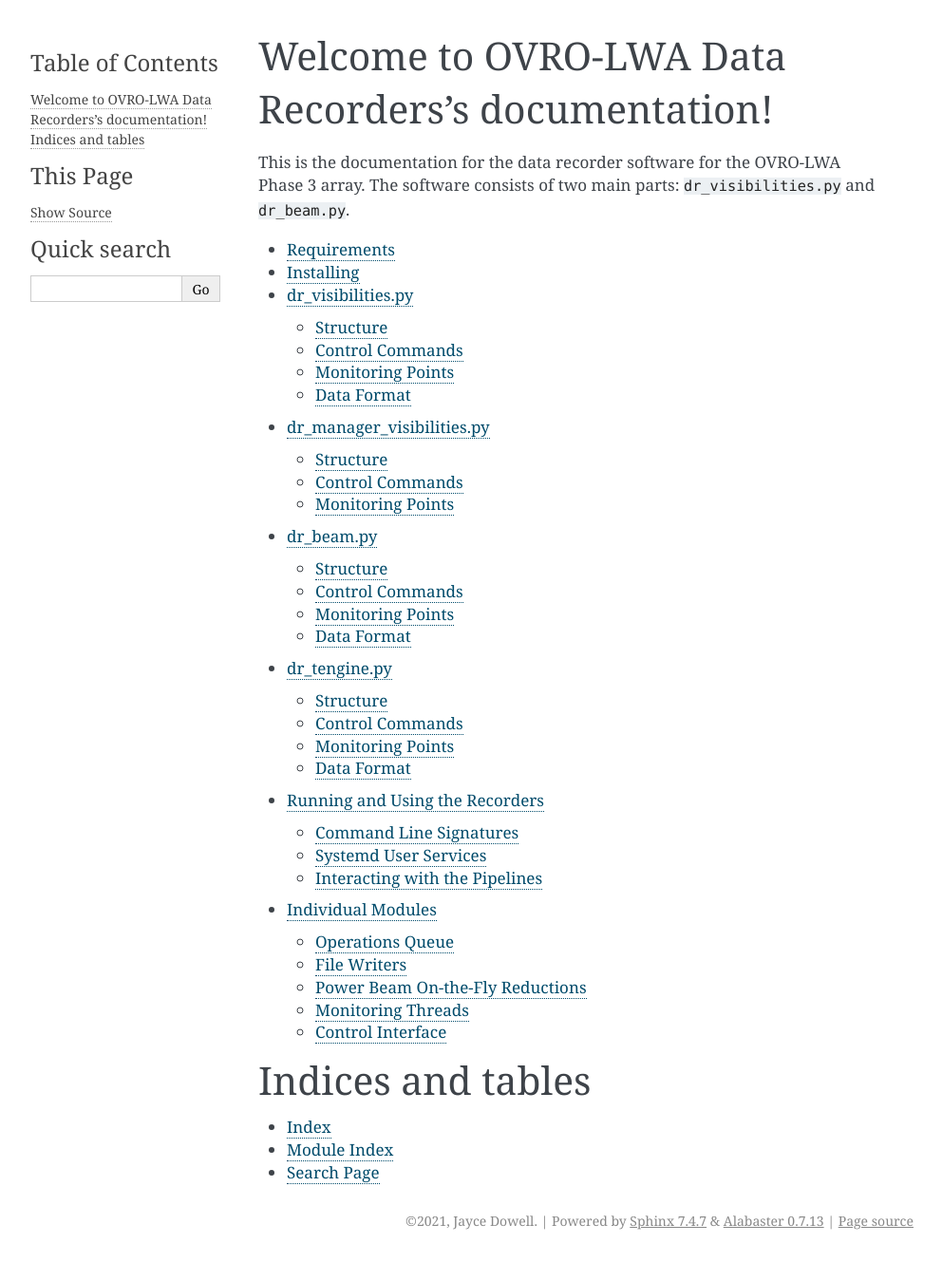
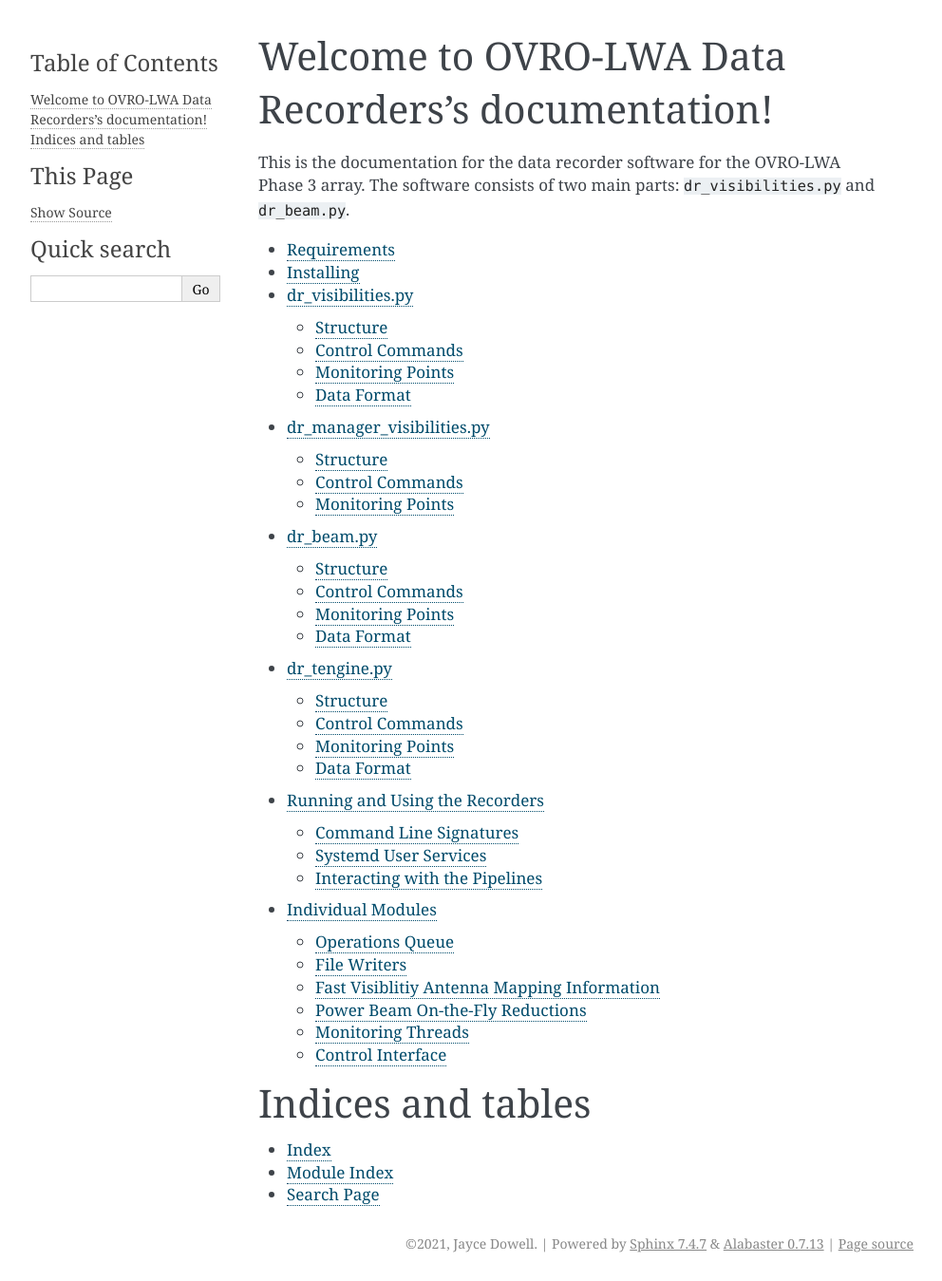
Before and after one commit to lwa-project/ovro_data_recorder, a Sphinx documentation site: the page built from docs/source/index.rst, in a window 1280 px wide. Shown: the whole page at 95% size, without its empty margins (148-1140 px from the left). Built offline with Sphinx 7.4.7, drawn with Linux system fonts in a browser that asks for light colours; formulas are drawn with MathJax 3; before the commit the page ends 1325 px from its top, so only the background shows below that.

Commit message:
Add in xengine_fast_control.

```diff
--- a/docs/source/modules.rst
+++ b/docs/source/modules.rst
@@ -23,6 +23,11 @@ Low-Level File Writers
    :members:
 
 
+Fast Visiblitiy Antenna Mapping Information
+-------------------------------------------
+.. automodule:: ovro_data_recorder.xengine_fast_control
+   :members:
+
 Power Beam On-the-Fly Reductions
 --------------------------------
 
```
